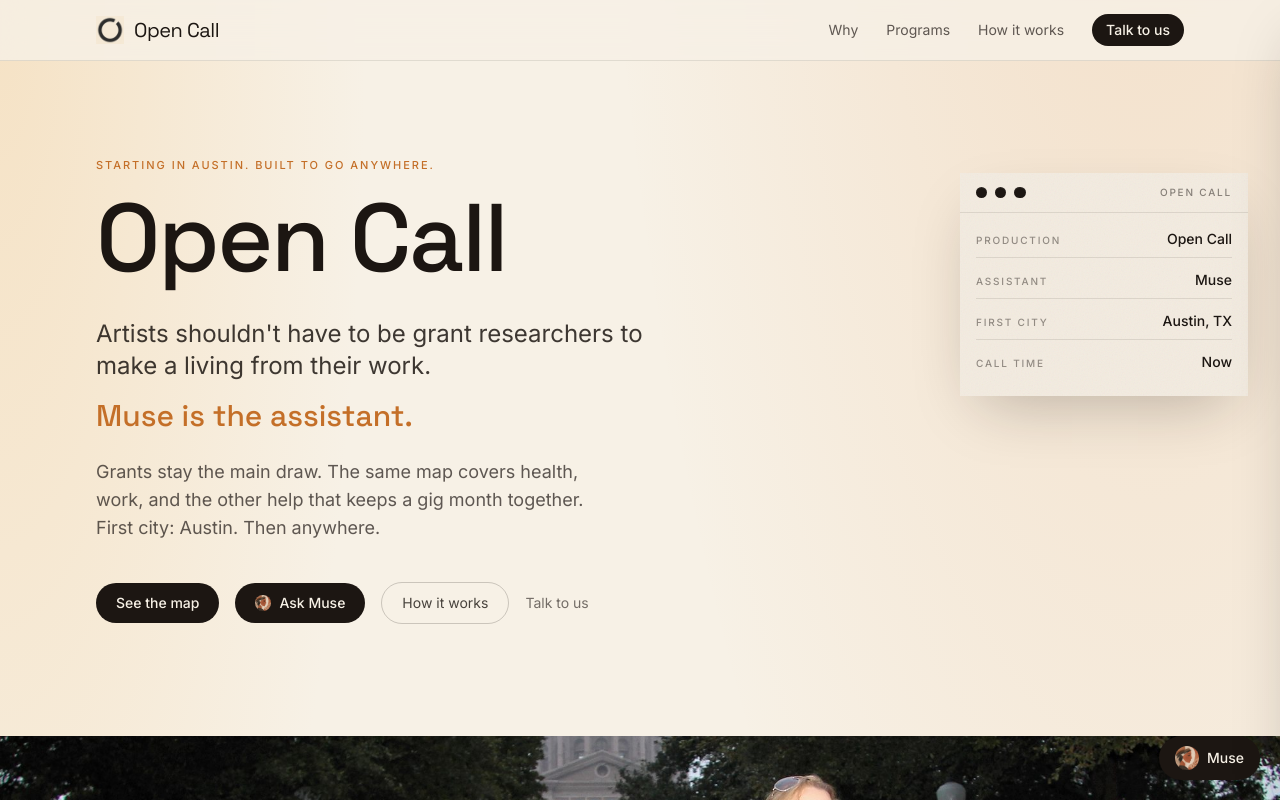
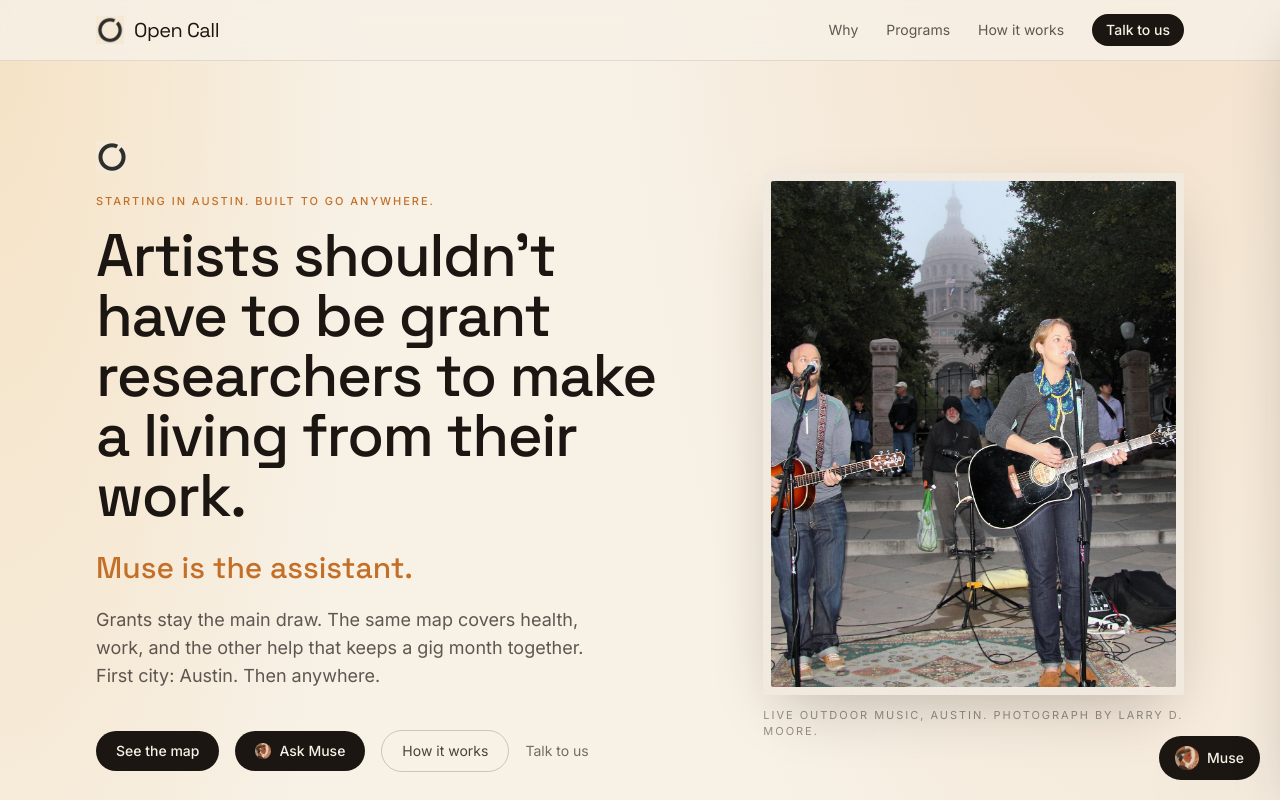
Before and after one commit to LukeLit/call-sheet-atx, a Next.js app: page / in a window 1280 px wide. Shown: the top 800 px of the page. Built offline with nearby package versions, Linux system fonts and the light colour scheme.

Commit message:
Split the homepage hero into live type and the Capitol photo.

```diff
--- a/src/app/page.tsx
+++ b/src/app/page.tsx
@@ -14,7 +14,6 @@ export default function HomePage() {
       <Header />
       <main>
         <Hero />
-        <PhotoBand photo={photos.capitolMusic} />
         <Problem />
         <PhotoBand photo={photos.graffitiPark} />
         <Map />
--- a/src/components/Hero.tsx
+++ b/src/components/Hero.tsx
@@ -1,7 +1,8 @@
 "use client";
 
+import Image from "next/image";
 import { motion, useReducedMotion } from "framer-motion";
-import { hero, site } from "@/data/content";
+import { hero, photos } from "@/data/content";
 import { MuseAsk } from "@/components/MuseAsk";
 
 const ease = [0.22, 1, 0.36, 1] as [number, number, number, number];
@@ -15,40 +16,67 @@ export function Hero() {
 
   return (
     <section id="top" className="relative overflow-hidden">
-      <div className="mx-auto max-w-6xl px-5 pb-20 pt-16 sm:px-8 sm:pb-28 sm:pt-24">
+      <div className="mx-auto grid max-w-6xl items-center gap-10 px-5 pb-16 pt-10 sm:gap-12 sm:px-8 sm:pb-24 sm:pt-16 lg:grid-cols-12 lg:gap-14 lg:pt-20">
+        <motion.figure
+          initial={reduce ? false : { opacity: 0, y: 20 }}
+          animate={{ opacity: 1, y: 0 }}
+          transition={{ duration: 0.8, ease }}
+          className="order-1 lg:order-2 lg:col-span-5"
+        >
+          <div className="paper-grain rounded-sm p-1.5 shadow-sheet sm:p-2">
+            <div className="relative aspect-[5/4] overflow-hidden rounded-[2px] sm:aspect-[4/5]">
+              <Image
+                src={photos.capitolMusic.src}
+                alt={photos.capitolMusic.alt}
+                fill
+                priority
+                sizes="(min-width: 1024px) 42vw, 100vw"
+                className="object-cover object-[center_42%]"
+              />
+            </div>
+          </div>
+          <figcaption className="mt-3 text-[11px] uppercase tracking-sheet text-ink/45">
+            {photos.capitolMusic.caption}
+          </figcaption>
+        </motion.figure>
+
         <motion.div
           initial="hidden"
           animate="show"
           variants={{ show: { transition: { staggerChildren: 0.1 } } }}
-          className="max-w-3xl"
+          className="order-2 lg:order-1 lg:col-span-7"
         >
+          <motion.div variants={fade}>
+            <Image
+              src="/images/brand/opencall-mark.png"
+              alt=""
+              width={32}
+              height={32}
+              className="h-8 w-8"
+              unoptimized
+            />
+          </motion.div>
           <motion.p
             variants={fade}
-            className="text-[11px] font-medium uppercase tracking-sheet text-amber"
+            className="mt-5 text-[11px] font-medium uppercase tracking-sheet text-amber"
           >
             {hero.kicker}
           </motion.p>
           <motion.h1
             variants={fade}
-            className="mt-4 font-display text-[3.2rem] font-medium leading-[0.95] tracking-tight text-ink sm:text-7xl md:text-8xl"
+            className="mt-4 max-w-xl font-display text-4xl font-medium leading-tight tracking-tight text-ink sm:text-5xl lg:text-6xl"
           >
-            {hero.title}
+            {hero.lede}
           </motion.h1>
           <motion.p
             variants={fade}
-            className="mt-8 max-w-xl text-xl leading-snug text-ink/85 sm:text-2xl"
-          >
-            {hero.lede}
-          </motion.p>
-          <motion.p
-            variants={fade}
-            className="mt-4 font-display text-2xl font-medium text-amber sm:text-3xl"
+            className="mt-6 font-display text-2xl font-medium text-amber sm:text-3xl"
           >
             {hero.muse}
           </motion.p>
           <motion.p
             variants={fade}
-            className="mt-6 max-w-lg text-base leading-relaxed text-ink/70 sm:text-lg"
+            className="mt-5 max-w-lg text-base leading-relaxed text-ink/70 sm:text-lg"
           >
             {hero.body}
           </motion.p>
@@ -77,38 +105,7 @@ export function Hero() {
             </a>
           </motion.div>
         </motion.div>
-
-        <motion.aside
-          initial={reduce ? false : { opacity: 0, y: 24 }}
-          animate={{ opacity: 1, y: 0 }}
-          transition={{ delay: 0.45, duration: 0.7, ease }}
-          className="mt-16 max-w-md paper-grain shadow-sheet sm:absolute sm:right-8 sm:top-28 sm:mt-0 sm:w-72"
-        >
-          <div className="flex items-center gap-2 border-b border-ink/10 px-4 py-3">
-            <span className="punch" />
-            <span className="punch" />
-            <span className="punch" />
-            <span className="ml-auto text-[10px] font-medium uppercase tracking-sheet text-ink/50">
-              Open Call
-            </span>
-          </div>
-          <div className="space-y-3 px-4 py-4 text-ink">
-            <Row k="Production" v={site.wordmark} />
-            <Row k="Assistant" v={site.product} />
-            <Row k="First city" v={site.city} />
-            <Row k="Call time" v="Now" />
-          </div>
-        </motion.aside>
       </div>
     </section>
   );
 }
-
-function Row({ k, v }: { k: string; v: string }) {
-  return (
-    <div className="flex items-baseline justify-between gap-4 border-b border-ink/10 pb-2 last:border-0">
-      <span className="text-[10px] font-medium uppercase tracking-sheet text-ink/45">{k}</span>
-      <span className="text-right text-sm font-medium">{v}</span>
-    </div>
-  );
-}
```
